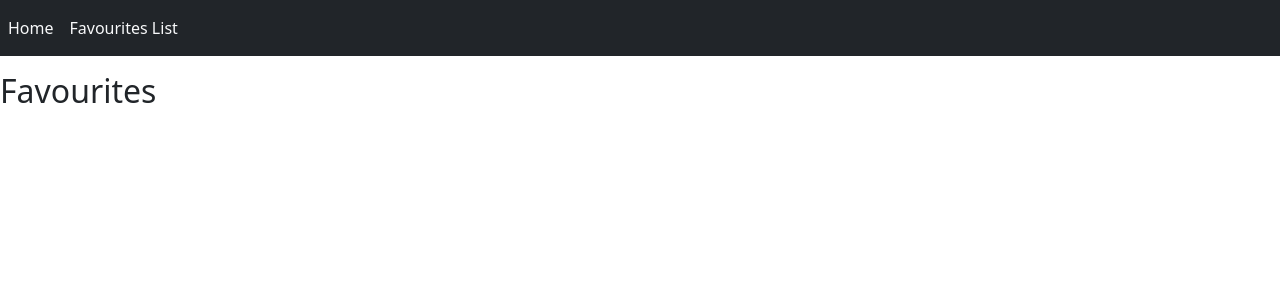
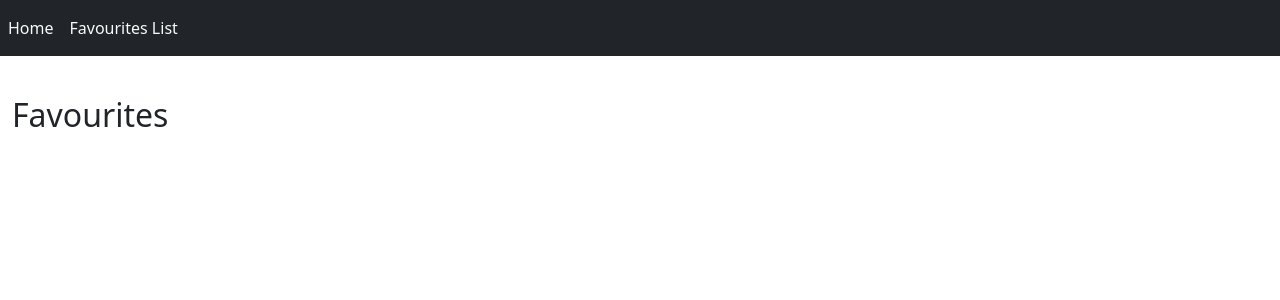
Before and after one commit to laksmig6/movie_app, a React (Create React App) app: page /favourites in a window 1280 px wide. Shown: the top 300 px of the page. Built offline with nearby package versions, Linux system fonts and the light colour scheme; the HTML template or start-up script is replaced by a standard one.

Commit message:
Fix styling

```diff
--- a/src/App.js
+++ b/src/App.js
@@ -1,7 +1,6 @@
 import "./App.css";
 import { Routes, Route } from "react-router-dom";
 import "bootstrap/dist/css/bootstrap.min.css";
-import "./App.css";
 import Header from "./components/header";
 import Favourites from "./pages/Favourites";
 import Details from "./pages/Details";
--- a/src/pages/Favourites.js
+++ b/src/pages/Favourites.js
@@ -6,15 +6,16 @@ import RemoveFAvourites from "../components/removeFAvourites";
 const Favourites = () => {
   const { favourites, RemoveFavouriteMovie } = useContext(FavouritesContext);
 
-  console.log("###", favourites);
   return (
     <>
       <h1>Favourites</h1>
-      <FavouritesList
-        favourites={favourites}
-        RemoveFavouriteMovie={RemoveFavouriteMovie}
-        RemoveFAvourites={RemoveFAvourites}
-      />
+      <div className="container-fluid movie-app mt-5">
+        <FavouritesList
+          favourites={favourites}
+          RemoveFavouriteMovie={RemoveFavouriteMovie}
+          RemoveFAvourites={RemoveFAvourites}
+        />
+      </div>
     </>
   );
 };
```
